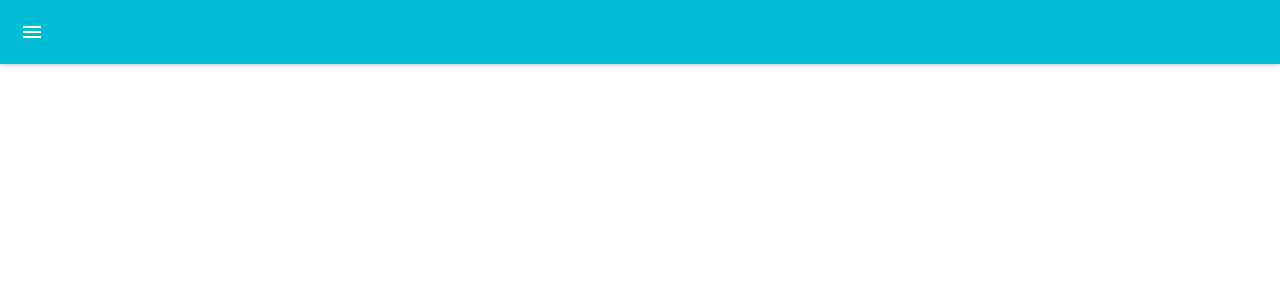
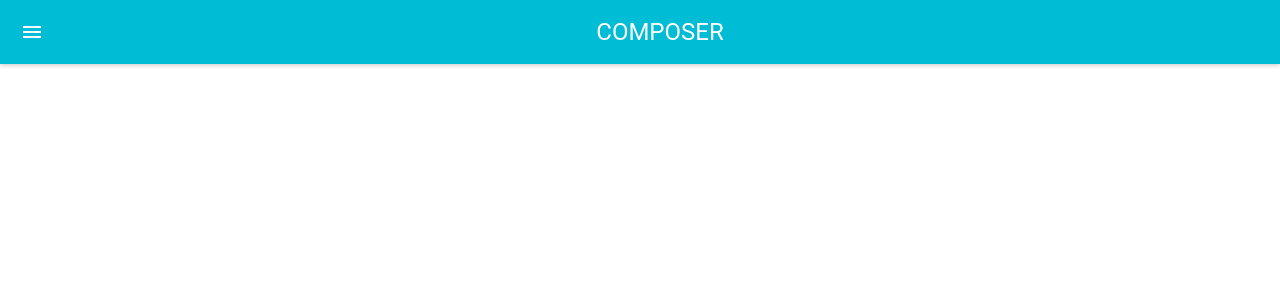
Before and after one commit to bieuly/composer, a React (Create React App) app in the folder composer/: page / in a window 1280 px wide. Shown: the top 300 px of the page. Built offline with nearby package versions, Linux system fonts and the light colour scheme.

Commit message:
Added title to appbar

```diff
--- a/composer/src/App.js
+++ b/composer/src/App.js
@@ -8,7 +8,7 @@ class App extends Component {
     return (
       <div className="App">
       <MuiThemeProvider>
-        <AppBar/>
+        <AppBar title="COMPOSER"/>
         </MuiThemeProvider>
       </div>
     );
```
